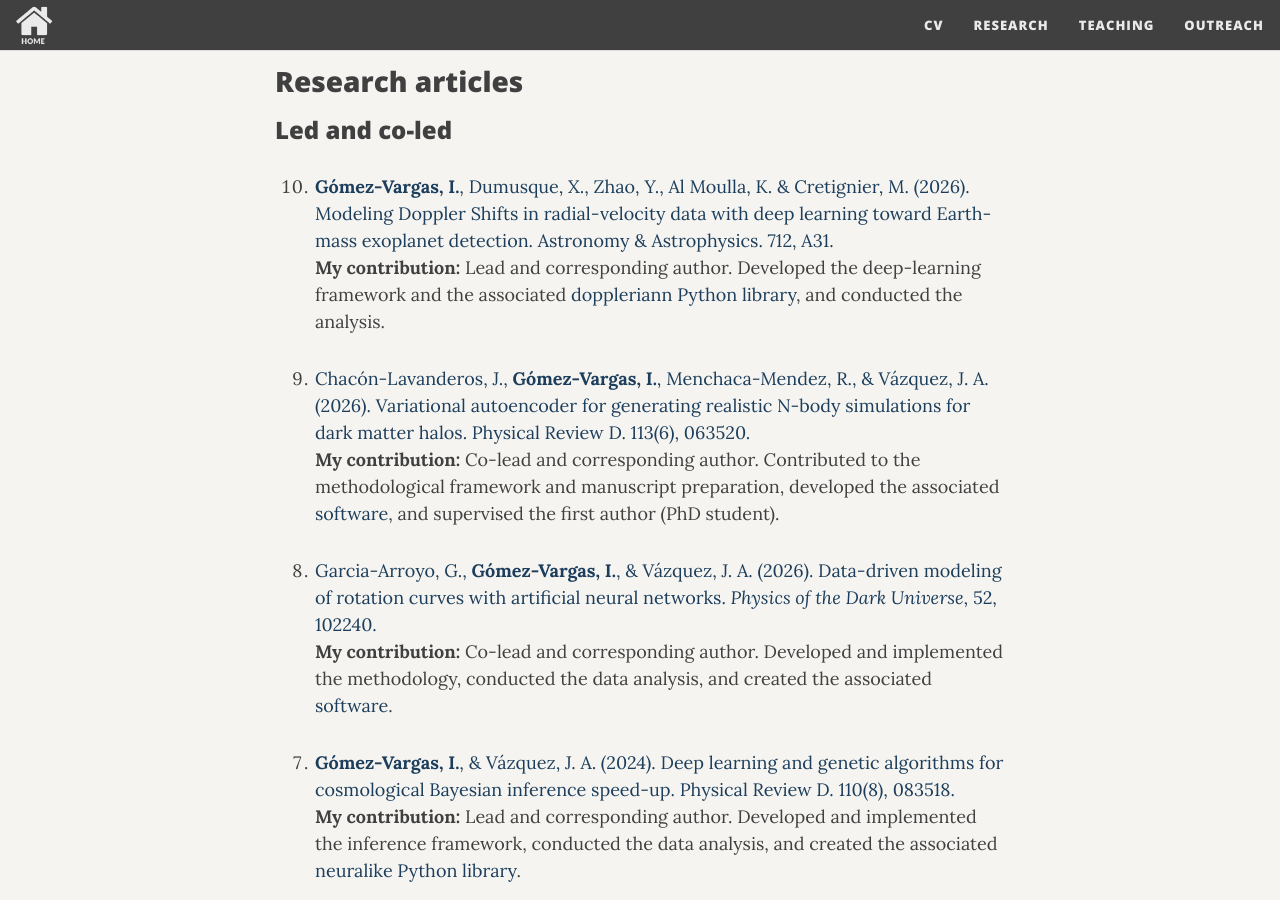
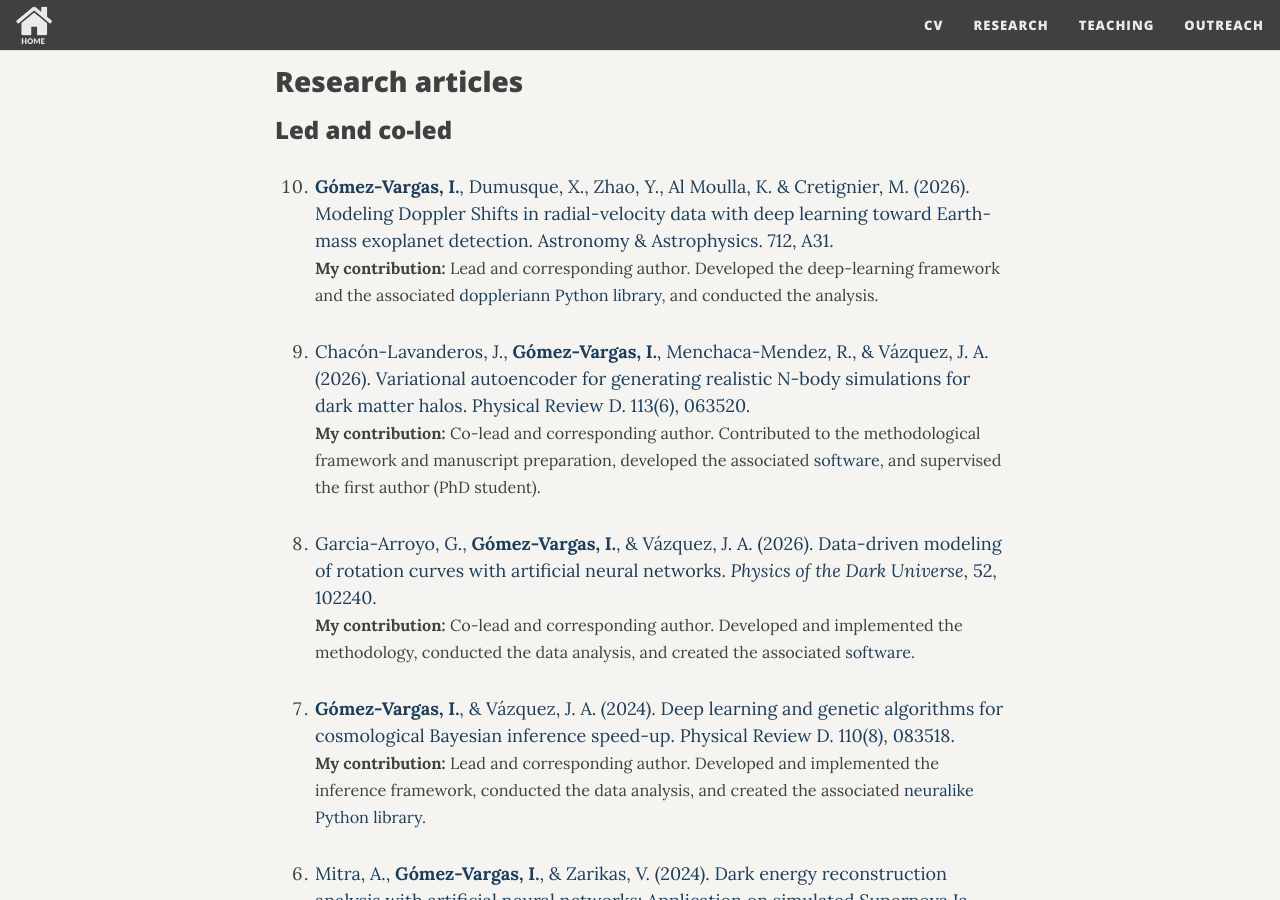
Before and after one commit to igomezv/igomezv.github.io, a Jekyll site: the page built from full_papers.md, in a window 1280 px wide and 900 px high, scrolled down 477 px. Built offline with Jekyll 4.4.1, drawn with Linux system fonts in a browser that asks for light colours; nearby versions of some CDN libraries; comment, search, counter and statistics services are not loaded.

Commit message:
Update font size

```diff
--- a/full_papers.md
+++ b/full_papers.md
@@ -26,61 +26,61 @@
 <li markdown="1">
 
 [**Gómez-Vargas, I.**, Dumusque, X., Zhao, Y., Al Moulla, K. & Cretignier, M. (2026). Modeling Doppler Shifts in radial-velocity data with deep learning toward Earth-mass exoplanet detection. Astronomy & Astrophysics. 712, A31.](https://doi.org/10.1051/0004-6361/202659375) <br>
-**My contribution:** Lead and corresponding author. Developed the deep-learning framework and the associated [doppleriann Python library](https://github.com/igomezv/doppleriann), and conducted the analysis.
+<span class="publication-contributions" markdown="span">**My contribution:** Lead and corresponding author. Developed the deep-learning framework and the associated [doppleriann Python library](https://github.com/igomezv/doppleriann), and conducted the analysis.</span>
 
 </li>
 <li markdown="1">
 
 [Chacón-Lavanderos, J., **Gómez-Vargas, I.**, Menchaca-Mendez, R., & Vázquez, J. A. (2026). Variational autoencoder for generating realistic N-body simulations for dark matter halos. Physical Review D. 113(6), 063520.](https://journals.aps.org/prd/abstract/10.1103/b6lj-rlff) <br>
-**My contribution:** Co-lead and corresponding author. Contributed to the methodological framework and manuscript preparation, developed the associated [software](https://github.com/igomezv/NcosmoVAE), and supervised the first author (PhD student).
+<span class="publication-contributions" markdown="span">**My contribution:** Co-lead and corresponding author. Contributed to the methodological framework and manuscript preparation, developed the associated [software](https://github.com/igomezv/NcosmoVAE), and supervised the first author (PhD student).</span>
 
 </li>
 <li markdown="1">
 
 [Garcia-Arroyo, G., **Gómez-Vargas, I.**, & Vázquez, J. A. (2026). Data-driven modeling of rotation curves with artificial neural networks. <i>Physics of the Dark Universe</i>, 52, 102240.](https://www.sciencedirect.com/science/article/pii/S2212686426000294) <br>
-**My contribution:** Co-lead and corresponding author. Developed and implemented the methodology, conducted the data analysis, and created the associated [software](https://github.com/igomezv/Reconstructing-RC-with-ANN).
+<span class="publication-contributions" markdown="span">**My contribution:** Co-lead and corresponding author. Developed and implemented the methodology, conducted the data analysis, and created the associated [software](https://github.com/igomezv/Reconstructing-RC-with-ANN).</span>
 
 </li>
 <li markdown="1">
 
 [**Gómez-Vargas, I.**, & Vázquez, J. A. (2024). Deep learning and genetic algorithms for cosmological Bayesian inference speed-up. Physical Review D. 110(8), 083518.](https://journals.aps.org/prd/abstract/10.1103/PhysRevD.110.083518) <br>
-**My contribution:** Lead and corresponding author. Developed and implemented the inference framework, conducted the data analysis, and created the associated [neuralike Python library](https://github.com/igomezv/neuralike).
+<span class="publication-contributions" markdown="span">**My contribution:** Lead and corresponding author. Developed and implemented the inference framework, conducted the data analysis, and created the associated [neuralike Python library](https://github.com/igomezv/neuralike).</span>
 
 </li>
 <li markdown="1">
 
 [Mitra, A., **Gómez-Vargas, I.**, & Zarikas, V. (2024). Dark energy reconstruction analysis with artificial neural networks: Application on simulated Supernova Ia data from Rubin Observatory. <i>Physics of the Dark Universe</i>, 46, 101706.](https://www.sciencedirect.com/science/article/pii/S2212686424002887) <br>
-**My contribution:** Co-lead and corresponding author. Led the methodological development, implementation, and analysis, and created the associated [software](https://github.com/igomezv/LSST_DE_neural_reconstruction).
+<span class="publication-contributions" markdown="span">**My contribution:** Co-lead and corresponding author. Led the methodological development, implementation, and analysis, and created the associated [software](https://github.com/igomezv/LSST_DE_neural_reconstruction).</span>
 
 </li>
 <li markdown="1">
 
 [**Gómez-Vargas, I.**, Andrade, J. B., & Vázquez, J. A. (2023). Neural networks optimized by genetic algorithms in cosmology. Physical Review D. 107(4), 043509.](https://journals.aps.org/prd/abstract/10.1103/PhysRevD.107.043509) <br>
-**My contribution:** Lead author. Developed and implemented the methodology, conducted the analysis, and created the associated [nnogada framework](https://github.com/igomezv/nnogada).
+<span class="publication-contributions" markdown="span">**My contribution:** Lead author. Developed and implemented the methodology, conducted the analysis, and created the associated [nnogada framework](https://github.com/igomezv/nnogada).</span>
 
 </li>
 <li markdown="1">
 
 [Medel Esquivel, R., **Gómez-Vargas, I.**, Morales Sánchez, A. A., García-Salcedo, R., & Vázquez, J. A. (2023). Cosmological parameter estimation with Genetic Algorithms. *Universe*, 10(1), 11.](https://www.mdpi.com/2218-1997/10/1/11)<br>
-**My contribution:** Co-lead author. Contributed to manuscript writing and conceptual development, and advised the first author (PhD student).
+<span class="publication-contributions" markdown="span">**My contribution:** Co-lead author. Contributed to manuscript writing and conceptual development, and advised the first author (PhD student).</span>
 
 </li>
 <li markdown="1">
 
 [Chacón, J., **Gómez-Vargas, I.**, Menchaca Mendez, R., & Vázquez, J. A. (2023). Analysis of Dark Matter Halo Structure Formation in N-body Simulations with Machine Learning. *Physical Review D*, 107(12), 123515.](https://journals.aps.org/prd/abstract/10.1103/PhysRevD.107.123515) <br>
-**My contribution:** Co-lead and corresponding author. Co-led the methodological development, implementation, and analysis.
+<span class="publication-contributions" markdown="span">**My contribution:** Co-lead and corresponding author. Co-led the methodological development, implementation, and analysis.</span>
 
 </li>
 <li markdown="1">
 
 [**Gómez-Vargas, I.**, Vázquez, J. A., Esquivel, R. M., & García-Salcedo, R. (2023). Neural network reconstructions for the Hubble parameter, growth rate and distance modulus. European Physical Journal C. 83(4), 304.](https://doi.org/10.1140/epjc/s10052-023-11435-9) <br>
-**My contribution:** Lead author. Developed and implemented the reconstruction methodology and created the associated [software](https://github.com/igomezv/neuralCosmoReconstruction).
+<span class="publication-contributions" markdown="span">**My contribution:** Lead author. Developed and implemented the reconstruction methodology and created the associated [software](https://github.com/igomezv/neuralCosmoReconstruction).</span>
 
 </li>
 <li markdown="1">
 
 [Rojas Olvera, J. de Dios, **Gómez-Vargas, I.**, & Vázquez, J. A. (2022). Observational Cosmology with Artificial Neural Networks. *Universe*, 8(2), 120.](https://www.mdpi.com/2218-1997/8/2/120) <br>
-**My contribution:** Co-lead author. Contributed to manuscript writing and conceptual development, and advised the first author (undergraduate student).
+<span class="publication-contributions" markdown="span">**My contribution:** Co-lead author. Contributed to manuscript writing and conceptual development, and advised the first author (undergraduate student).</span>
 
 </li>
 </ol>
@@ -91,37 +91,37 @@
 <li markdown="1">
 
 [Chaudhary, H., Capozziello, S., Sharma, V. K., **Gómez-Vargas, I.**, & Mustafa, G. (2026). Evidence for evolving dark energy from DESI DR2 BAO and Pantheon+, DES-Dovekie, and Union3. *European Physical Journal C*, 86, 564.](https://doi.org/10.1140/epjc/s10052-026-15806-w)<br>
-**My contribution:** Contributed to Bayesian cosmological parameter estimation and to writing the Methods and Datasets sections.
+<span class="publication-contributions" markdown="span">**My contribution:** Contributed to Bayesian cosmological parameter estimation and to writing the Methods and Datasets sections.</span>
 
 </li>
 <li markdown="1">
 
 [Di Valentino, E., et al. (including **Gómez-Vargas, I.**) (2025). The CosmoVerse White Paper: Addressing observational tensions in cosmology with systematics and fundamental physics. *Physics of the Dark Universe*, 101965.](https://www.sciencedirect.com/science/article/pii/S221268642500158X)<br>
-**My contribution:** Contributed to Sections 3.3 and 3.4 on reconstruction techniques and bioinspired algorithms, including the neural-network reconstruction results shown in Fig. 64.
+<span class="publication-contributions" markdown="span">**My contribution:** Contributed to Sections 3.3 and 3.4 on reconstruction techniques and bioinspired algorithms, including the neural-network reconstruction results shown in Fig. 64.</span>
 
 </li>
 <li markdown="1">
 
 [Tamayo, D., Urquilla, E., & **Gómez-Vargas, I.** (2025). Equivalence of Dark Energy Models: A Theoretical and Bayesian Perspective. *Physics of the Dark Universe*, 48, 101901.](https://doi.org/10.1016/j.dark.2025.101901)<br>
-**My contribution:** Corresponding author. Contributed to Bayesian cosmological parameter estimation and to writing the Methods and Datasets sections.
+<span class="publication-contributions" markdown="span">**My contribution:** Corresponding author. Contributed to Bayesian cosmological parameter estimation and to writing the Methods and Datasets sections.</span>
 
 </li>
 <li markdown="1">
 
 [Zhao, Y., Dumusque, X., Cretignier, M., Cameron, A. C., Latham, D. W., López-Morales, M., Mayor, M., Sozzetti, A., Cosentino, R., **Gómez-Vargas, I.**, Pepe, F., & Udry, S. (2024). Improving Earth-like planet detection in radial velocity using deep learning. *Astronomy & Astrophysics*, 687, A281.](https://doi.org/10.1051/0004-6361/202450022)<br>
-**My contribution:** Reviewed the manuscript and contributed to methodological discussions of neural-network approaches for radial-velocity-based exoplanet detection.
+<span class="publication-contributions" markdown="span">**My contribution:** Reviewed the manuscript and contributed to methodological discussions of neural-network approaches for radial-velocity-based exoplanet detection.</span>
 
 </li>
 <li markdown="1">
 
 [Vázquez, J. A., Tamayo, D., Garcia-Arroyo, G., **Gómez-Vargas, I.**, Quiros, I., & Sen, A. A. (2024). Coupled Multi Scalar Field Dark Energy. *Physical Review D*, 109(2), 023511.](https://link.aps.org/doi/10.1103/PhysRevD.109.023511)<br>
-**My contribution:** Contributed to Bayesian cosmological parameter estimation and to writing the Methods and Datasets sections.
+<span class="publication-contributions" markdown="span">**My contribution:** Contributed to Bayesian cosmological parameter estimation and to writing the Methods and Datasets sections.</span>
 
 </li>
 <li markdown="1">
 
 [Garcia-Salcedo, R., **Gómez-Vargas, I.**, Gonzalez, T., Martinez-Badenes, V., & Quiros, I. (2024). Combined studies approach to rule out cosmological models which are based on nonlinear electrodynamics. Universe, 10(9), 353.](https://www.mdpi.com/2218-1997/10/9/353)<br>
-**My contribution:** Contributed to Bayesian cosmological parameter estimation and to writing the Methods and Datasets sections.
+<span class="publication-contributions" markdown="span">**My contribution:** Contributed to Bayesian cosmological parameter estimation and to writing the Methods and Datasets sections.</span>
 
 </li>
 </ol>
```
